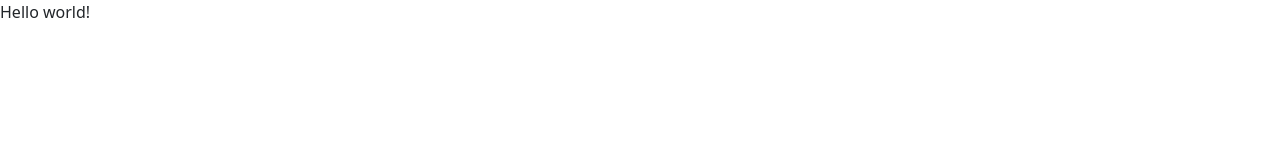
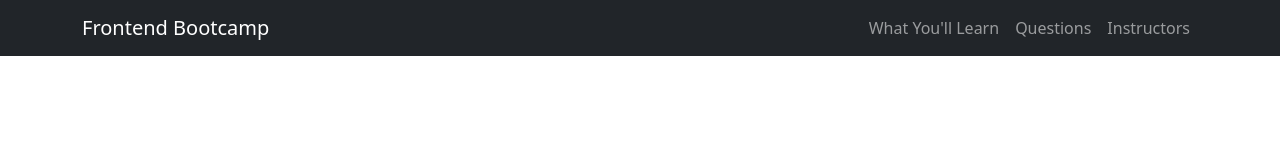
Before and after one commit to TAMDavidC/M02TutorialCruz, a plain HTML site: page index.html in a window 1280 px wide. Drawn offline with nearby package versions, Linux system fonts and the light colour scheme.

Commit message:
Responsve navbar

```diff
--- a/index.html
+++ b/index.html
@@ -1,4 +1,9 @@
 <!DOCTYPE html>
+<!--
+David Cruz
+11/1/2023
+tutorial link https://www.youtube.com/watch?v=4sosXZsdy-s
+-->
 <html>
 
 <head>
@@ -11,7 +16,36 @@
 </head>
 
 <body>
-  Hello world!
+  <nav class="navbar navbar-expand-sm bg-dark navbar-dark">
+    <div class="container">
+      <a href="#" class="navbar-brand">Frontend Bootcamp</a>
+
+      <button
+        class="navbar-toggler"
+        type="button"
+        data-bs-toggle="collapse"
+        data-bs-target="#navmenu"
+      >
+        <span class="navbar-toggler-icon"></span>
+      </button>
+      <div class = "collapse navbar-collapse", id="navmenu">
+        <ul class="navbar-nav ms-auto">
+          <li class="nav-item">
+            <a href="#learn" class="nav-link">What You'll Learn</a>
+          </li>
+          <li class="nav-item">
+            <a href="#questions" class="nav-link">Questions</a>
+          </li>
+          <li class="nav-item">
+            <a href="#instructors" class="nav-link">Instructors</a>
+          </li>
+        </ul>
+      </div>
+    </div>
+  </nav>
+
+
+
   <script src="https://cdnjs.cloudflare.com/ajax/libs/emmet/2.4.6/emmet.es.js"></script>
   <script src="script.js"></script>
 
```
